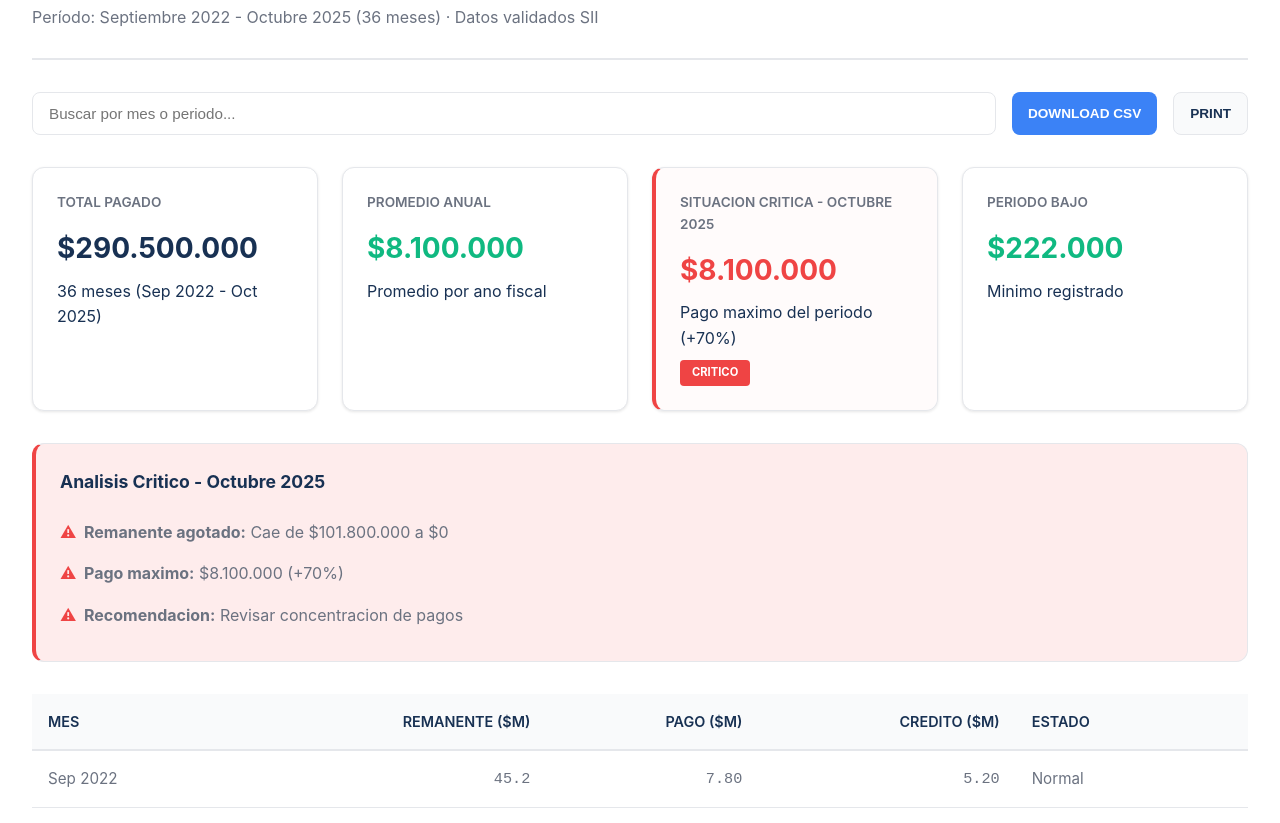
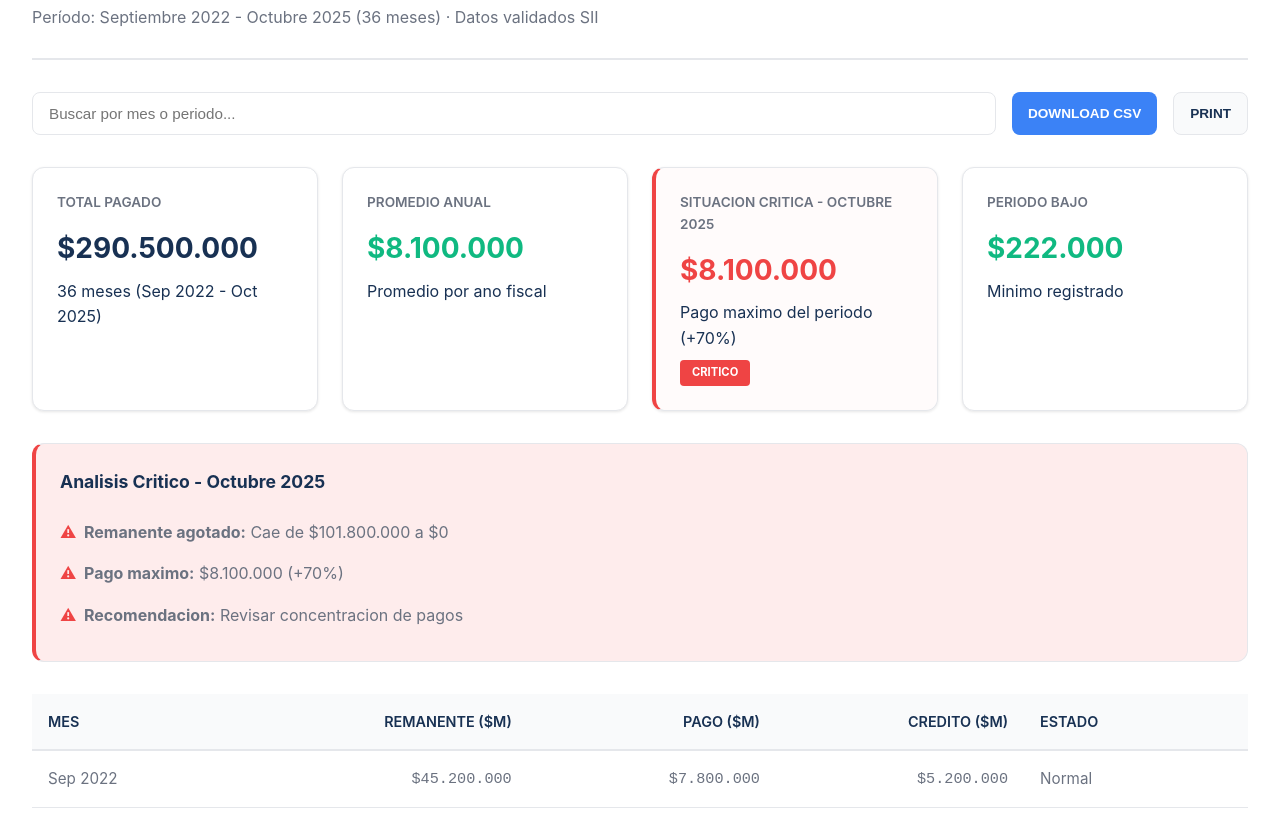
Before and after one commit to christianaraya20-coder/sis-fiscal-dashboard, a plain HTML site: page index.html in a window 1280 px wide. Shown: the part 129-952 px from the top of the page. Drawn offline with nearby package versions, Linux system fonts and the light colour scheme.

Commit message:
Actualizar tabla con montos completos en pesos y agregar grafico de evolucion

```diff
--- a/index.html
+++ b/index.html
@@ -177,6 +177,10 @@
     <h3 style="margin-bottom: 1rem; color: var(--color-text);">Pagos Mensuales F29</h3>
     <canvas id="chartPagos" style="max-height: 300px;"></canvas>
   </div>
+                <div style="background: white; border: 1px solid var(--color-border); border-radius: 0.75rem; padding: 1.5rem;">
+                    <h3 style="margin-bottom: 1rem; color: var(--color-text);">Evolucion Completa - Remanente, Pago y Credito</h3>
+                    <canvas id="graficoEvolucion" style="max-height: 300px;"></canvas>
+                </div>
 </div>
         .table-wrapper {
             overflow-x: auto;
@@ -344,9 +348,9 @@
                 const statusClass = row.status === 'critical' || row.status === 'warning' ? 'negative' : row.status === 'excellent' || row.status === 'good' ? 'positive' : '';
                 tr.innerHTML = `
                     <td>${row.month}</td>
-                    <td class="numeric ${row.status === 'critical' ? 'negative' : row.status === 'good' || row.status === 'excellent' ? 'positive' : ''}">${row.remanente.toFixed(1)}</td>
-                    <td class="numeric ${row.pago > 10 ? 'negative' : row.pago < 7 ? 'positive' : ''}">${row.pago.toFixed(2)}</td>
-                    <td class="numeric">${row.credito.toFixed(2)}</td>
+                    <td class="numeric ${row.status === 'critical' ? 'negative' : row.status === 'good' || row.status === 'excellent' ? 'positive' : ''}">${'$' + (row.remanente * 1000000).toLocaleString('es-CL')}</td>
+                    <td class="numeric ${row.pago > 10 ? 'negative' : row.pago < 7 ? 'positive' : ''}">${'$' + (row.pago * 1000000).toLocaleString('es-CL')}</td>
+                    <td class="numeric">${'$' + (row.credito * 1000000).toLocaleString('es-CL')}</td>
                     <td><span class="${statusClass}">${statusText}</span></td>
                 `;
                 tbody.appendChild(tr);
@@ -409,6 +413,8 @@ new Chart(ctx2, {
         plugins: { legend: { display: true } }
     }
 });
+
+        const ctx3 = document.getElementById('graficoEvolucion').getContext('2d');
     </script>
 </body>
 </html>
```
